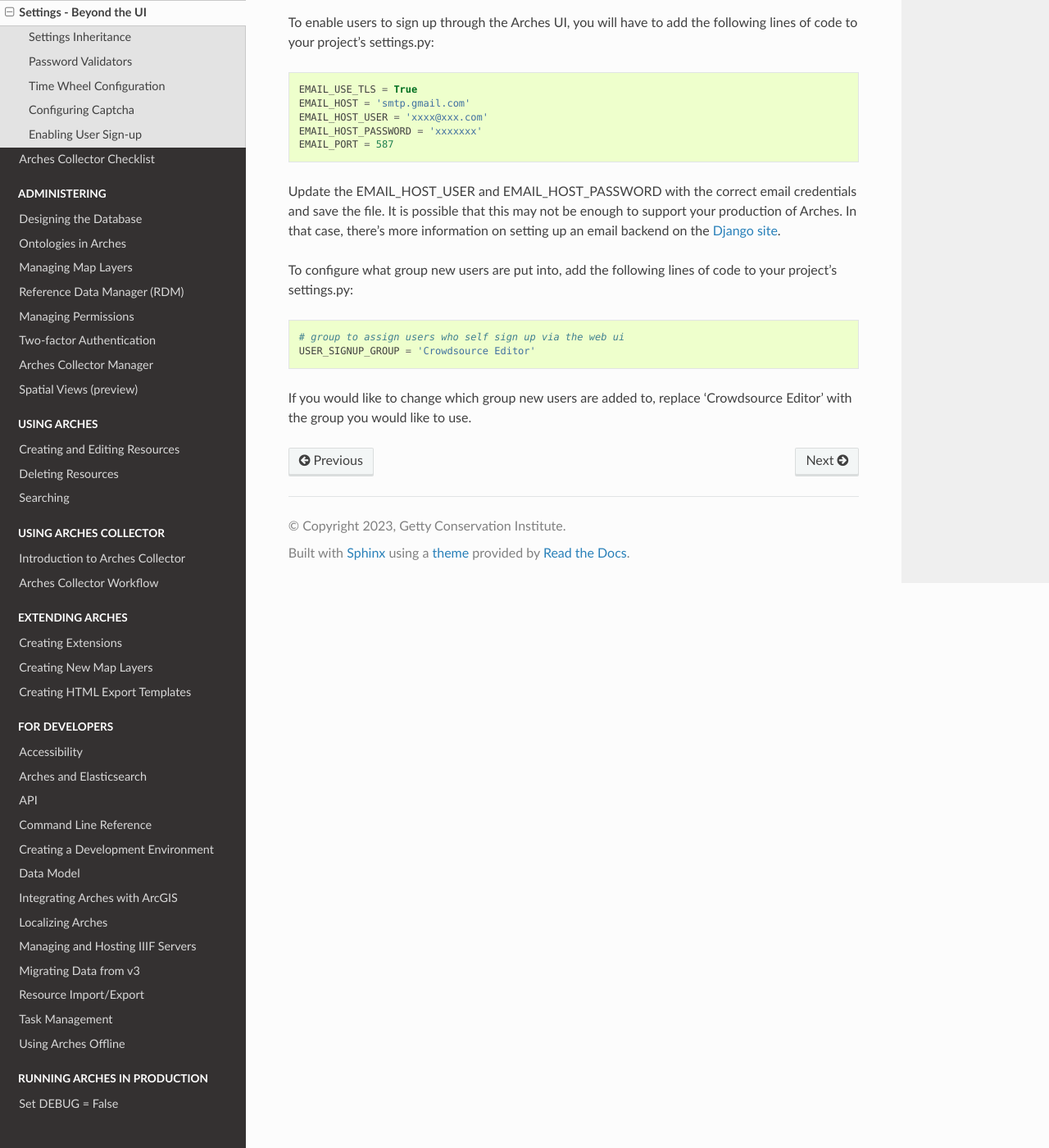
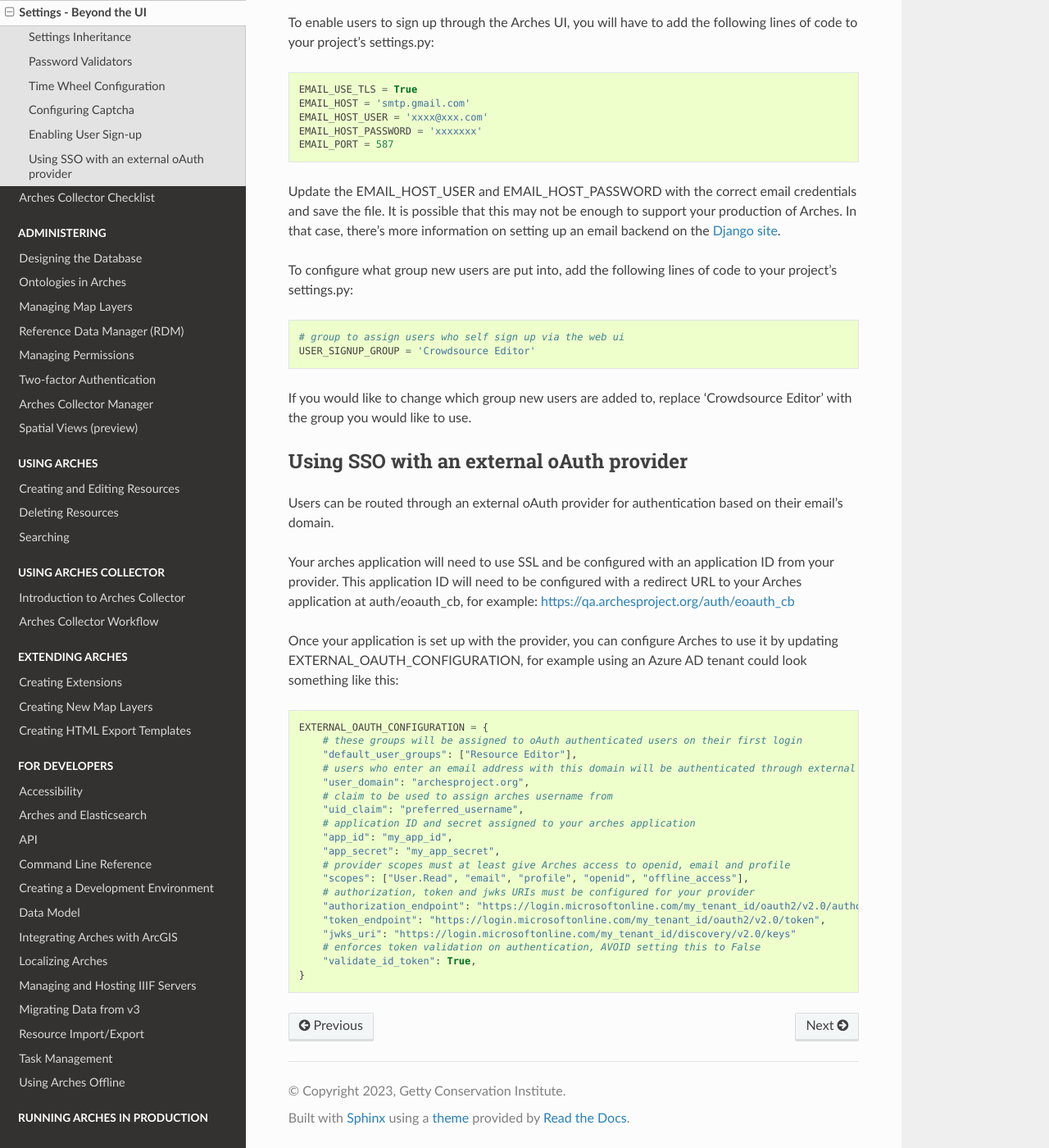
Before and after one commit to archesproject/arches-docs, a Sphinx documentation site: the page built from docs/settings-beyond-the-ui.txt, in a window 1280 px wide and 1400 px high, scrolled down 4474 px. Shown: the whole window at 82% size. Built offline with Sphinx 7.4.7 and the Read the Docs theme 2.0.0, drawn with Linux system fonts in a browser that asks for light colours.

Commit message:
adds documentation for external oauth config

```diff
--- a/docs/settings-beyond-the-ui.txt
+++ b/docs/settings-beyond-the-ui.txt
@@ -178,3 +178,34 @@
     USER_SIGNUP_GROUP = 'Crowdsource Editor'
 
 If you would like to change which group new users are added to, replace 'Crowdsource Editor' with the group you would like to use.
+
+Using SSO with an external oAuth provider
+-----------------------------------------
+
+Users can be routed through an external oAuth provider for authentication based on their email's domain.
+
+Your arches application will need to use SSL and be configured with an application ID from your provider.  This application ID will need to be configured with a redirect URL to your Arches application at auth/eoauth_cb, for example: https://qa.archesproject.org/auth/eoauth_cb
+
+Once your application is set up with the provider, you can configure Arches to use it by updating EXTERNAL_OAUTH_CONFIGURATION, for example using an Azure AD tenant could look something like this:
+
+.. code-block:: python
+
+    EXTERNAL_OAUTH_CONFIGURATION = {
+        # these groups will be assigned to oAuth authenticated users on their first login
+        "default_user_groups": ["Resource Editor"],
+        # users who enter an email address with this domain will be authenticated through external oAuth
+        "user_domain": "archesproject.org",
+        # claim to be used to assign arches username from
+        "uid_claim": "preferred_username",
+        # application ID and secret assigned to your arches application
+        "app_id": "my_app_id",
+        "app_secret": "my_app_secret",
+        # provider scopes must at least give Arches access to openid, email and profile
+        "scopes": ["User.Read", "email", "profile", "openid", "offline_access"],
+        # authorization, token and jwks URIs must be configured for your provider
+        "authorization_endpoint": "https://login.microsoftonline.com/my_tenant_id/oauth2/v2.0/authorize",
+        "token_endpoint": "https://login.microsoftonline.com/my_tenant_id/oauth2/v2.0/token",
+        "jwks_uri": "https://login.microsoftonline.com/my_tenant_id/discovery/v2.0/keys"
+        # enforces token validation on authentication, AVOID setting this to False
+        "validate_id_token": True,
+    }
```
